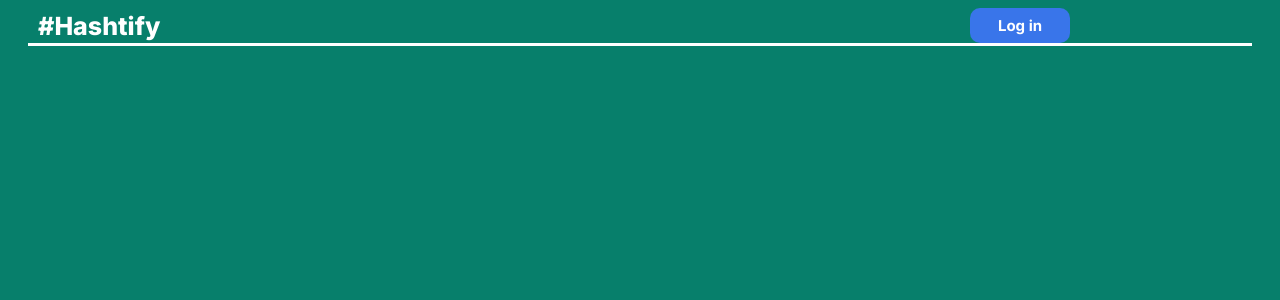
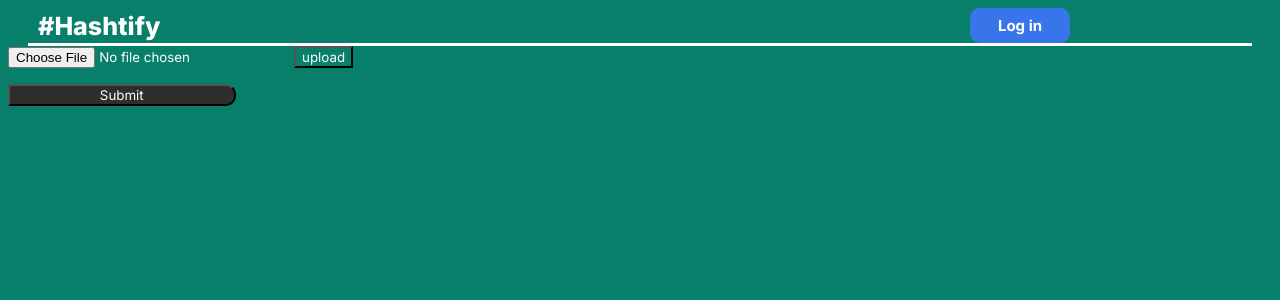
Before and after one commit to George-xixi/hashtify, a React (Create React App) app: page /search-by-image in a window 1280 px wide. Before the commit this address had no page. Shown: the top 300 px of the page. Built offline with nearby package versions, Linux system fonts and the light colour scheme.

Commit message:
Created function to get hashtags by image search

```diff
--- a/src/components/App.js
+++ b/src/components/App.js
@@ -9,12 +9,17 @@ import AddHashtags from "./AddHashtags";
 import "../styles/app.scss";
 import Navbar from "./Navbar";
 import MyHashtags from "./MyHashtags";
+import SearchByImage from "./SearchByImage";
 
 const App = () => {
   const [userID, setUserID] = useState("");
   const [searchValue, setSearchValue] = useState("");
   const [searchResults, setSearchResults] = useState("");
   const [statsResults, setStatsResults] = useState({});
+  const [image, setImage] = useState("");
+  const [imageResult, setImageResult] = useState("");
+  const [url, setUrl] = useState("");
+
   useEffect(() => {
     const token = Cookie.get("userToken");
     if (token) {
@@ -61,6 +66,19 @@ const App = () => {
           }
         />
         <Route
+          path="/search-by-image"
+          element={
+            <SearchByImage
+              image={image}
+              setImage={setImage}
+              imageResult={imageResult}
+              setImageResult={setImageResult}
+              url={url}
+              setUrl={setUrl}
+            />
+          }
+        />
+        <Route
           path="add-hashtags"
           element={
             userID ? (
--- /dev/null
+++ b/src/components/SearchByImage.js
@@ -0,0 +1,79 @@
+// eslint-disable-next-line no-use-before-define
+import React, { useState } from "react";
+import PropTypes from "prop-types";
+import SearchByImageResults from "./SearchByImageResult";
+import searchHashtagsByImage from "../requests/searchHashtagsByImage";
+import { storage } from "./firebase";
+
+const SearchByImage = ({
+  image,
+  setImage,
+  url,
+  setUrl,
+  imageResult,
+  setImageResult,
+}) => {
+  const [ready, setReady] = useState(false);
+  const upload = () => {
+    if (image == null) return;
+    setUrl("Getting url link..");
+
+    // eslint-disable-next-line no-unused-expressions
+    storage
+      .ref(`/images/${image.name}`)
+      .put(image)
+      .on("state_changed", alert("success"), alert, () => {
+        storage
+          .ref("images")
+          .child(image.name)
+          .getDownloadURL()
+          .then((Url) => {
+            setUrl(Url);
+          });
+      });
+  };
+
+  const handleSubmit = (e) => {
+    e.preventDefault();
+    searchHashtagsByImage(url, setImageResult, setReady);
+  };
+
+  return (
+    <>
+      <div className="search-by-image">
+        <input
+          type="file"
+          onChange={(e) => {
+            setImage(e.target.files[0]);
+          }}
+        />
+        <button type="button" onClick={upload}>
+          upload
+        </button>
+        <br />
+        <p>
+          <a href={url}>{url}</a>
+        </p>
+        <button
+          className="search-bar__button"
+          type="button"
+          onClick={handleSubmit}
+        >
+          Submit
+        </button>
+      </div>{" "}
+      <div className="stats-results-container">
+        {ready && <SearchByImageResults imageResult={imageResult} />}
+      </div>
+    </>
+  );
+};
+
+export default SearchByImage;
+
+SearchByImage.propTypes = {
+  image: PropTypes.string.isRequired,
+  setImage: PropTypes.func.isRequired,
+  url: PropTypes.string.isRequired,
+  setUrl: PropTypes.func.isRequired,
+};
--- /dev/null
+++ b/src/components/SearchByImageResult.js
@@ -0,0 +1,24 @@
+import React from "react";
+import PropTypes from "prop-types";
+
+const SearchByImageResults = ({ imageResult }) => {
+  if (!imageResult) {
+    return (
+      <p className="no-results-message">
+        Sorry, we couldn&apos;t find anything.
+      </p>
+    );
+  }
+
+  return (
+    <div className="image-results">
+      <p>#{imageResult[0].hashtag}</p>
+    </div>
+  );
+};
+
+export default SearchByImageResults;
+
+SearchByImageResults.propTypes = {
+  imageResult: PropTypes.string.isRequired,
+};
--- /dev/null
+++ b/src/requests/searchHashtagsByImage.js
@@ -0,0 +1,19 @@
+/* eslint-disable no-console */
+import axios from "axios";
+
+const searchHashtagsByImage = async (url, setImageResult, setReady) => {
+  try {
+    const url2 = encodeURIComponent(`${url}`);
+    const response = await axios.get(
+      `http://localhost:3000/search-by-image/${url2}`
+    );
+    setImageResult(response.data);
+    console.log(response.data);
+    console.log(url2);
+    await setReady(true);
+  } catch (error) {
+    console.error(error);
+  }
+};
+
+export default searchHashtagsByImage;
```
